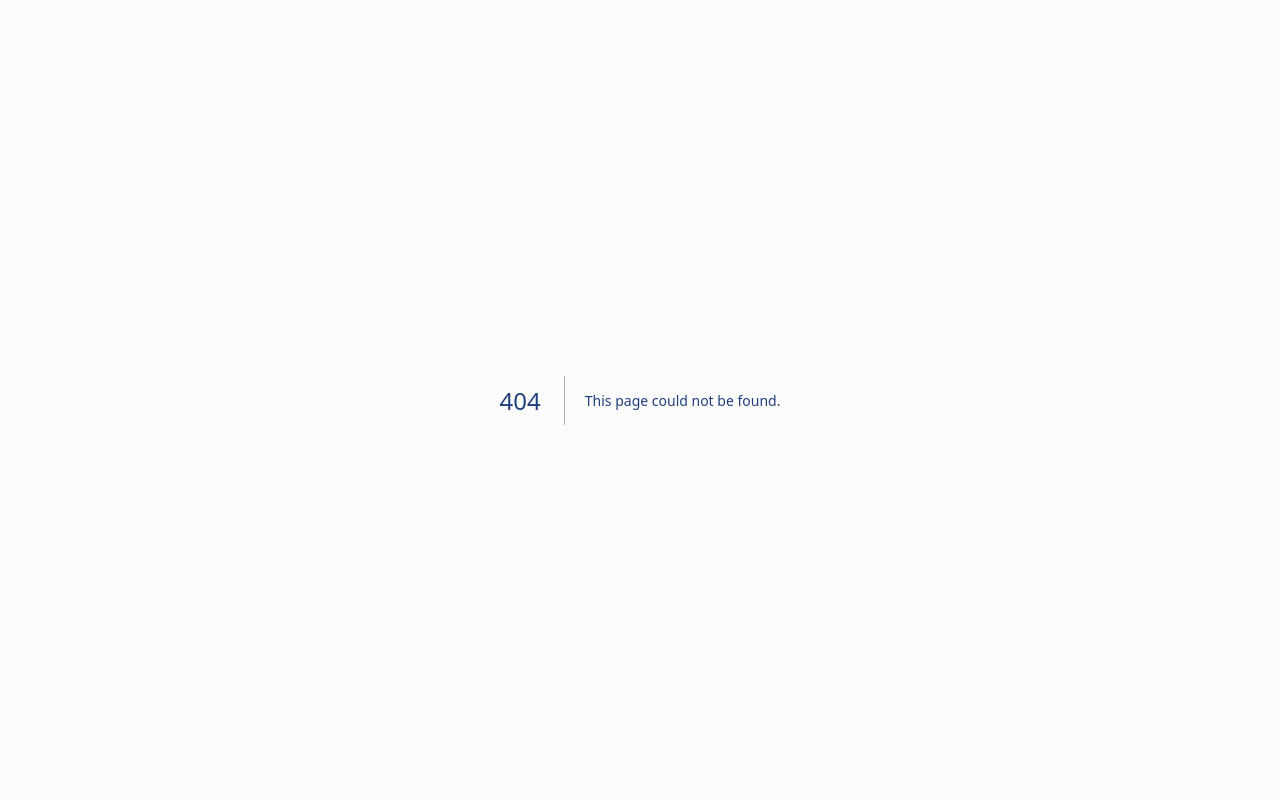
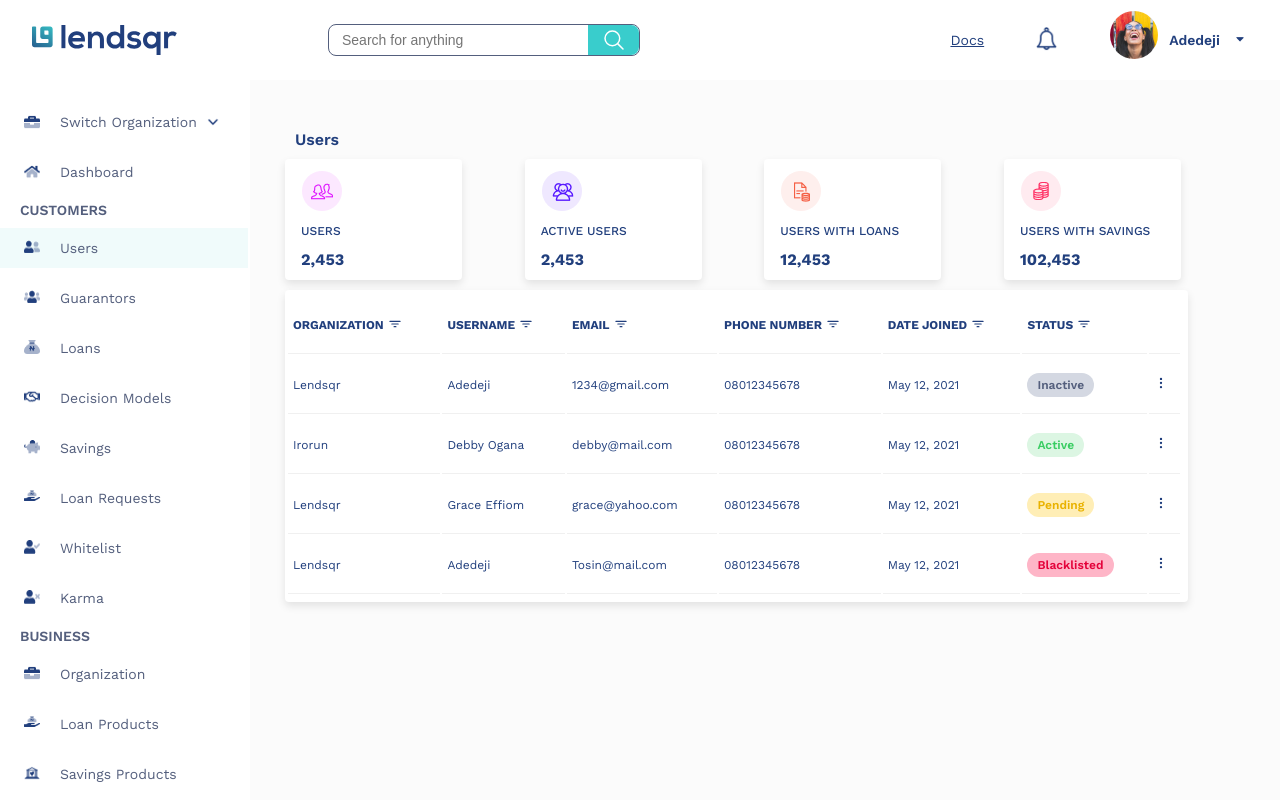
Before and after one commit to udeaghad/lendsqr-fe-test, a Next.js app: page /dashboard/users in a window 1280 px wide. Before the commit this address had no page. Built offline with nearby package versions, Linux system fonts and the light colour scheme.

Commit message:
Updated overview card styling for desktop

```diff
--- a/app/(root)/dashboard/user_details/page.tsx
+++ b/app/(root)/dashboard/users/[id]/pages.tsx
@@ -1,4 +1,4 @@
-import React from 'react'
+
 
 const UserDetails = () => {
   return (
--- a/app/(root)/dashboard/page.tsx
+++ b/app/(root)/dashboard/users/page.tsx
@@ -1,4 +1,4 @@
-import styles from "./dashboard.module.scss";
+import styles from "../dashboard.module.scss";
 import OverviewCard from "@/app/components/OverviewCard/OverviewCard";
 import UsersTable from "@/app/components/Table/UsersTable";
 
--- a/app/components/OverviewCard/overview_card.module.scss
+++ b/app/components/OverviewCard/overview_card.module.scss
@@ -10,6 +10,12 @@
   background-color: #FFFFFF;
   box-shadow: 0px 4px 8px rgba(0, 0, 0, 0.1);
   padding: 5px 0 5px 0px;
+  @include media(desktop){
+    width: 160px;
+    align-items: flex-start;
+    padding: 10px 0 10px 15px;
+    gap: 12px;
+  }
 
 }
 
```
